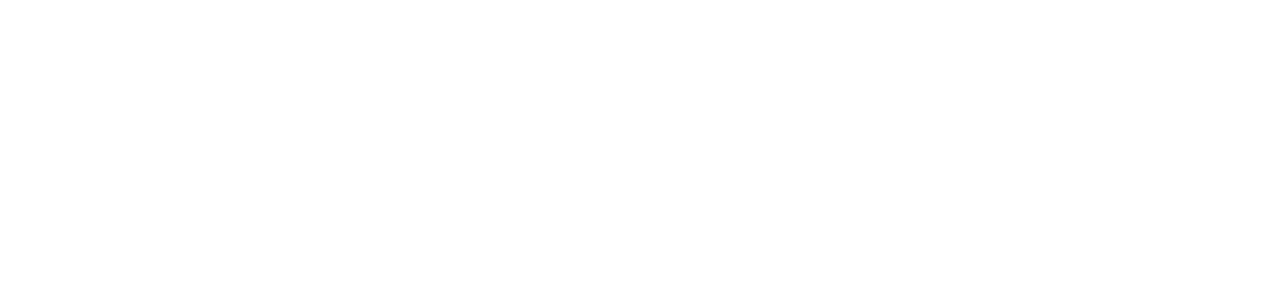
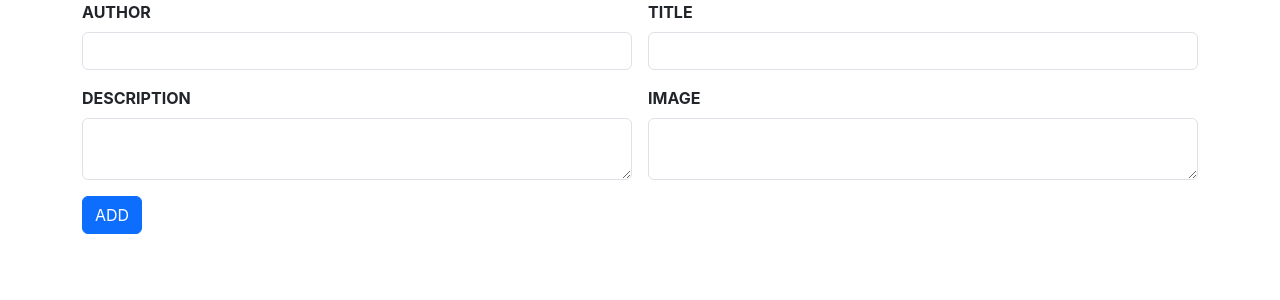
Before and after one commit to Mercymaryantony/NEWS-APP-REACT-, a React (Create React App) app: page / in a window 1280 px wide. Shown: the top 300 px of the page. Built offline with nearby package versions, Linux system fonts and the light colour scheme; no server answers.

Commit message:
add done

```diff
--- a/src/App.js
+++ b/src/App.js
@@ -2,11 +2,12 @@
 import './App.css';
 import { BrowserRouter, Route, Routes } from 'react-router-dom';
 import View from './components/View';
+import Add from './components/Add';
 
 function App() {
   return (
     <div>
-   <View/>
+   <Add/>
     </div>
   );
 }
--- /dev/null
+++ b/src/components/Add.jsx
@@ -0,0 +1,61 @@
+import axios from 'axios'
+import React, { useState } from 'react'
+
+const Add = () => {
+    const[data,setdata]=useState({
+        "aut":"",
+    "title":"",
+    "desc":"",
+    "url":""
+    })
+    const inputhandler = (event)=>{
+        setdata({...data,[event.target.name]:event.target.value})
+    }
+    const readValue = ()=>{
+        axios.post("http://localhost:8000/add",data).then(
+
+            (response)=>{
+                if(response.data.status=="added"){
+                    alert("SUCCESS")
+                }
+                else{
+                    alert("FAILED")
+                }
+            }
+        ).catch().finally()
+        console.log(data)
+    }
+  return (
+    <div>
+        <div className="container">
+            <div className="row">
+                <div className="col col-12 col-sm-12 col-md-12 col-lg-12 col-xl-12 col-xxl-12">
+                    <div className="row g-3">
+                        <div className="col-col-12 col-sm-6 col-md-6 col-lg-6 col-xl-6 col-xxl-6">
+                            <label htmlFor="" className="form-label"><b>AUTHOR</b></label>
+                            <input type="'text'" className="form-control"name='aut' value={data.aut} onChange={inputhandler}/>
+                        </div>
+                        <div className="col-col-12 col-sm-6 col-md-6 col-lg-6 col-xl-6 col-xxl-6">
+                            <label htmlFor="" className="form-label"><b>TITLE</b></label>
+                            <input type="text" className="form-control" name='title' value={data.title} onChange={inputhandler} />
+                        </div>
+                        <div className="col-col-12 col-sm-6 col-md-6 col-lg-6 col-xl-6 col-xxl-6">
+                            <label htmlFor="" className="form-label"><b>DESCRIPTION</b></label>
+                            <textarea name="desc" value={data.desc} onChange={inputhandler}  id="" className="form-control"></textarea>
+                        </div>
+                        <div className="col-col-12 col-sm-6 col-md-6 col-lg-6 col-xl-6 col-xxl-6">
+                            <label htmlFor="" className="form-label"><b>IMAGE</b></label>
+                            <textarea name="url" value={data.url} onChange={inputhandler} id="" className="form-control"></textarea>
+                        </div>
+                        <div className="col-col-12 col-sm-12 col-md-12 col-lg-12 col-xl-12 col-xxl-12">
+                            <button className="btn btn-primary" onClick={readValue}>ADD</button>
+                        </div>
+                    </div>
+                </div>
+            </div>
+        </div>
+    </div>
+  )
+}
+
+export default Add
--- a/src/components/View.jsx
+++ b/src/components/View.jsx
@@ -2,11 +2,10 @@
 import React, { useEffect, useState } from 'react'
 
 const View = () => {
-   const [data,changedata]=useState(
-    {"articles":[]}
+   const [data,changedata]=useState([]
 )
    const fetchdata = () =>{
-    axios.get("https://newsapi.org/v2/top-headlines?country=in&category=general&apiKey=9b6ac262eea44bcbbf80ae1b064f631d").then(
+    axios.get("http://localhost:8000/view").then(
         (response)=>{
             changedata(response.data)
         }
```
